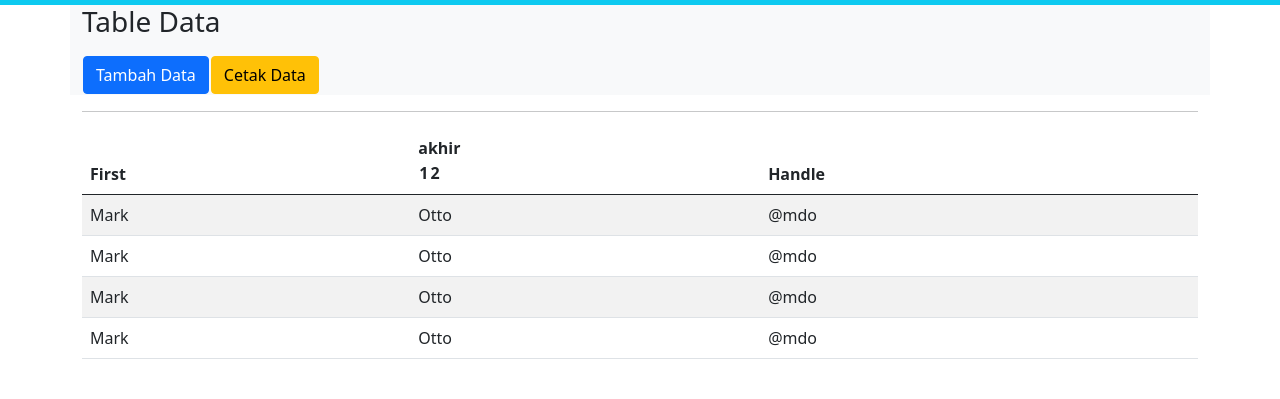
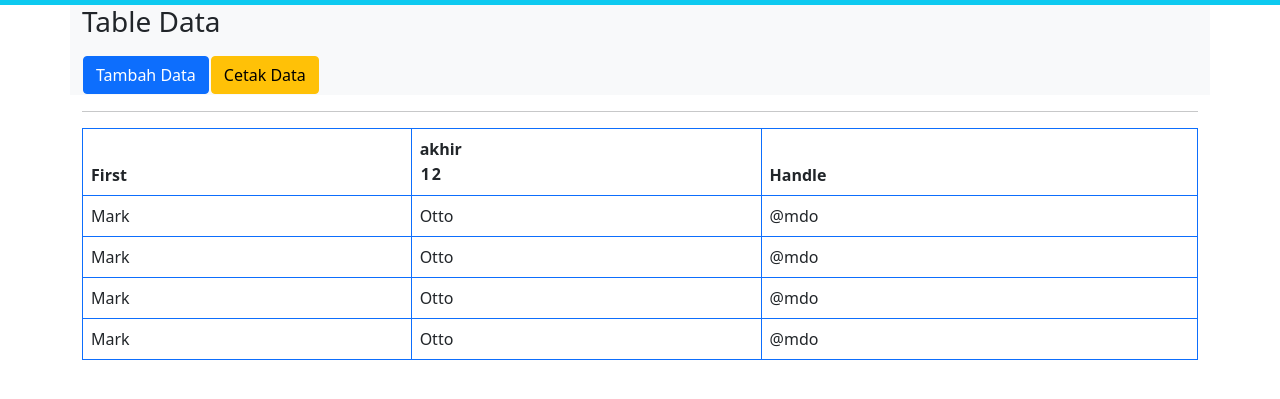
Before and after one commit to samani21/samani2111.github.io, a plain HTML site: page data.html in a window 1280 px wide. Shown: the part 51-450 px from the top of the page. Drawn offline with Linux system fonts and the light colour scheme.

Commit message:
Update data.html

```diff
--- a/data.html
+++ b/data.html
@@ -66,7 +66,7 @@
         <hr>
         <div class="row">
             <div class="table-responsive" id="no-more-tables">
-                <table class="table table-striped table-hover">
+                <table class="table table-bordered border-primary">
                     <thead>
                         <tr>
                           <th scope="col">First</th>
```
